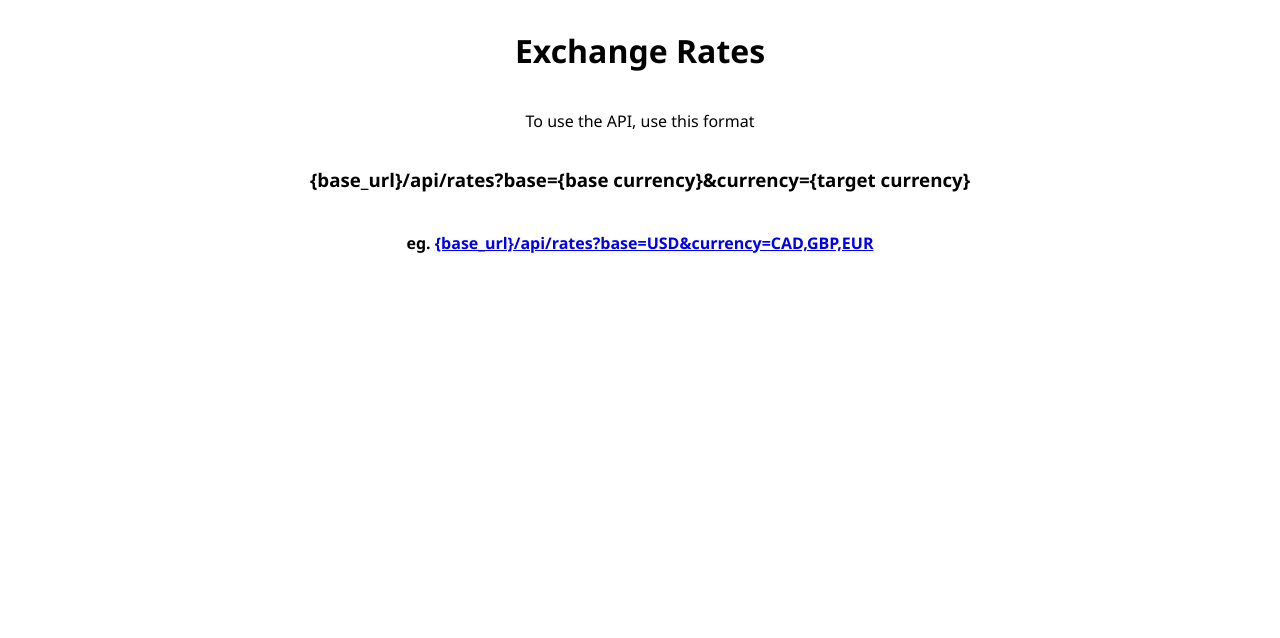
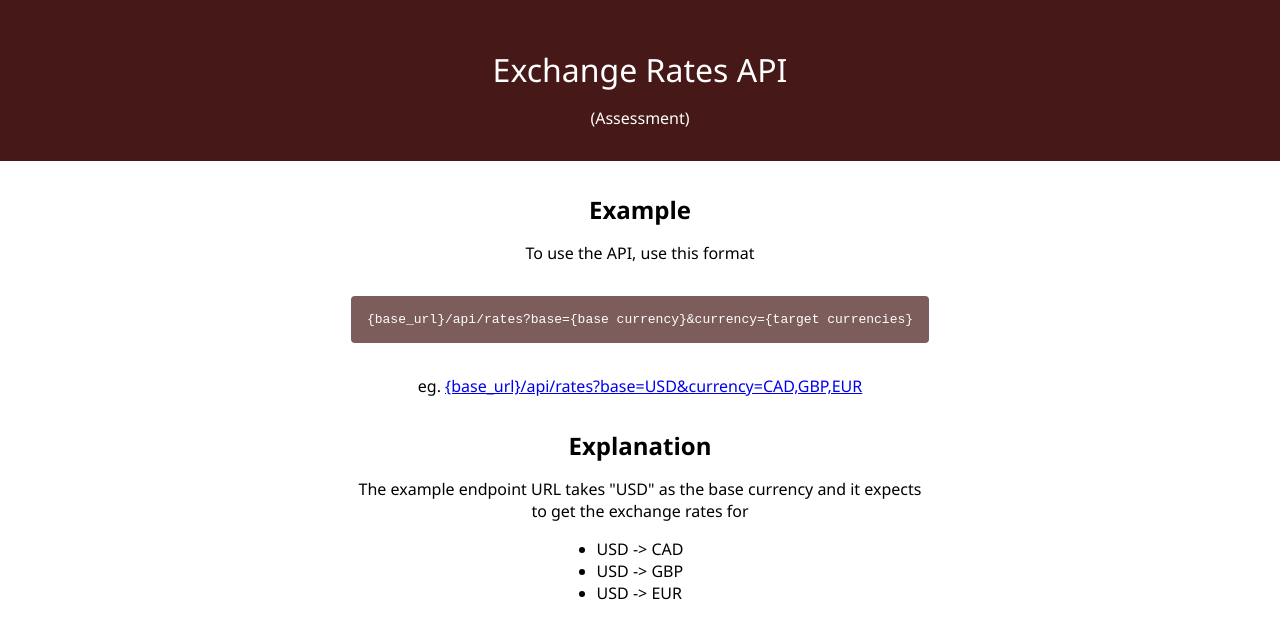
Before and after one commit to isaacsokari/currency-rates-api, a website: page views/index.html in a window 1280 px wide. Drawn offline with Linux system fonts and the light colour scheme.

Commit message:
modified the homepage

```diff
--- a/views/index.html
+++ b/views/index.html
@@ -6,25 +6,94 @@
     <title>Exchange Rates</title>
 
     <style>
+      * {
+        margin: 0;
+        padding: 0;
+        box-sizing: border-box;
+      }
+
       body {
         display: flex;
         flex-direction: column;
         align-items: center;
         font-family: 'Segoe UI', Tahoma, Geneva, Verdana, sans-serif;
       }
+
+      header {
+        padding: 2rem 1rem;
+        width: 100%;
+        background-color: rgb(70, 24, 24);
+        color: white;
+        margin: 0 0 2rem;
+      }
+
+      h1 {
+        margin: 1rem 0;
+        text-align: center;
+        font-weight: 500;
+      }
+
+      header p {
+        text-align: center;
+      }
+
+      main {
+        display: flex;
+        flex-direction: column;
+        align-items: center;
+        padding: 0 1rem;
+        margin: 0 0 2rem;
+      }
+
+      main p {
+        margin: 1rem 0;
+        text-align: center;
+        max-width: 40rem;
+        width: 90%;
+      }
+
+      main h2:not(:first-of-type) {
+        margin: 1rem 0 0;
+      }
+
+      code {
+        margin: 1rem;
+        padding: 1rem;
+        background-color: rgba(70, 24, 24, 0.7);
+        color: white;
+        border-radius: 4px;
+      }
     </style>
   </head>
   <body>
-    <h1>Exchange Rates</h1>
-    <p>To use the API, use this format</p>
-    <h3>
-      {base_url}/api/rates?base={base currency}&amp;currency={target currency}
-    </h3>
-    <h4>
-      eg.
-      <a href="/api/rates?base=USD&currency=CAD,GBP,EUR">
-        {base_url}/api/rates?base=USD&amp;currency=CAD,GBP,EUR
-      </a>
-    </h4>
+    <header>
+      <h1>Exchange Rates API</h1>
+      <p>(Assessment)</p>
+    </header>
+    <main>
+      <h2>Example</h2>
+      <p>To use the API, use this format</p>
+      <code>
+        {base_url}/api/rates?base={base currency}&amp;currency={target
+        currencies}
+      </code>
+      <p>
+        eg.
+        <a href="/api/rates?base=USD&currency=CAD,GBP,EUR">
+          {base_url}/api/rates?base=USD&amp;currency=CAD,GBP,EUR
+        </a>
+      </p>
+
+      <h2>Explanation</h2>
+      <p>
+        The example endpoint URL takes "USD" as the base currency and it expects
+        to get the exchange rates for
+      </p>
+      <ul>
+        <li>USD -> CAD</li>
+        <li>USD -> GBP</li>
+        <li>USD -> EUR</li>
+      </ul>
+    </main>
   </body>
 </html>
```
